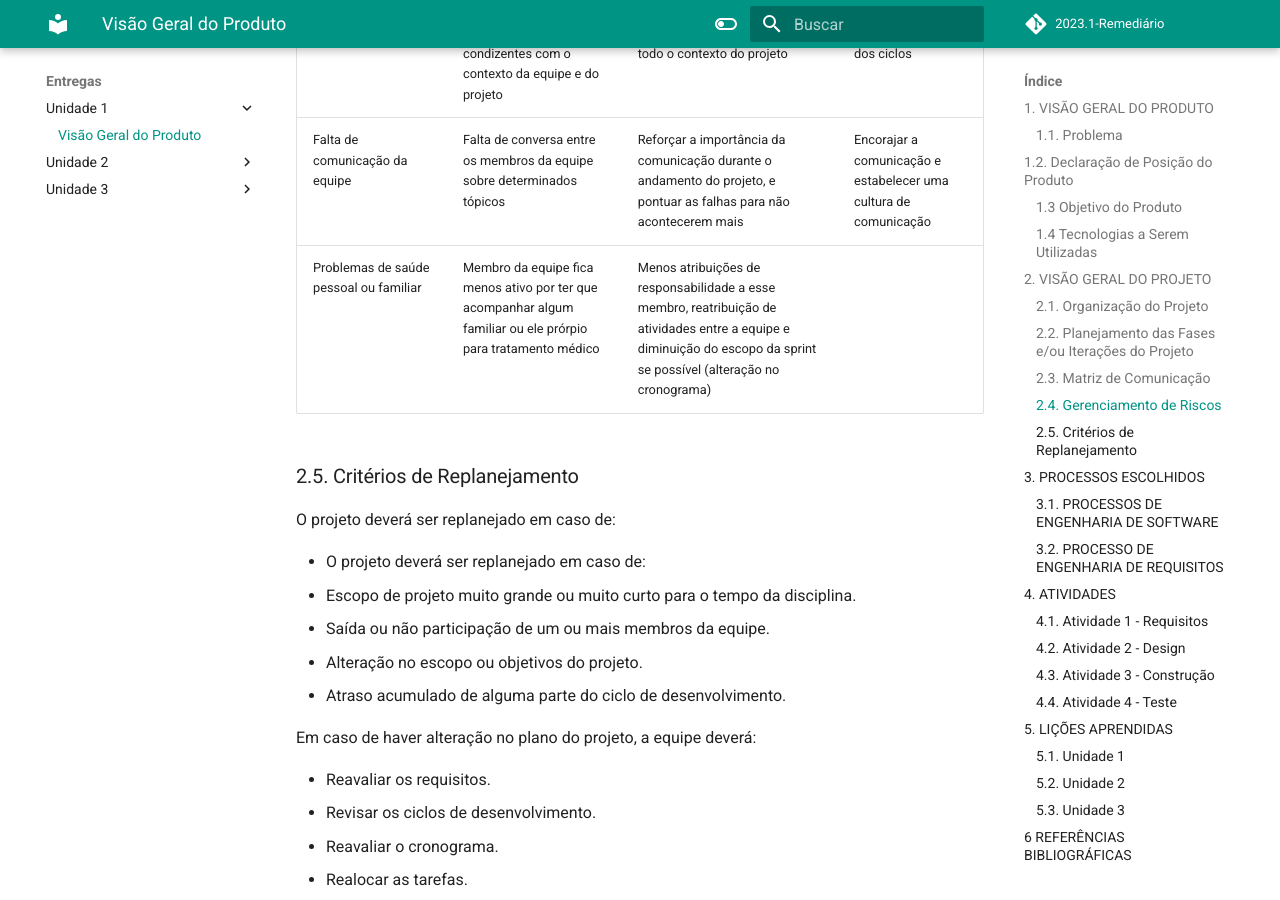
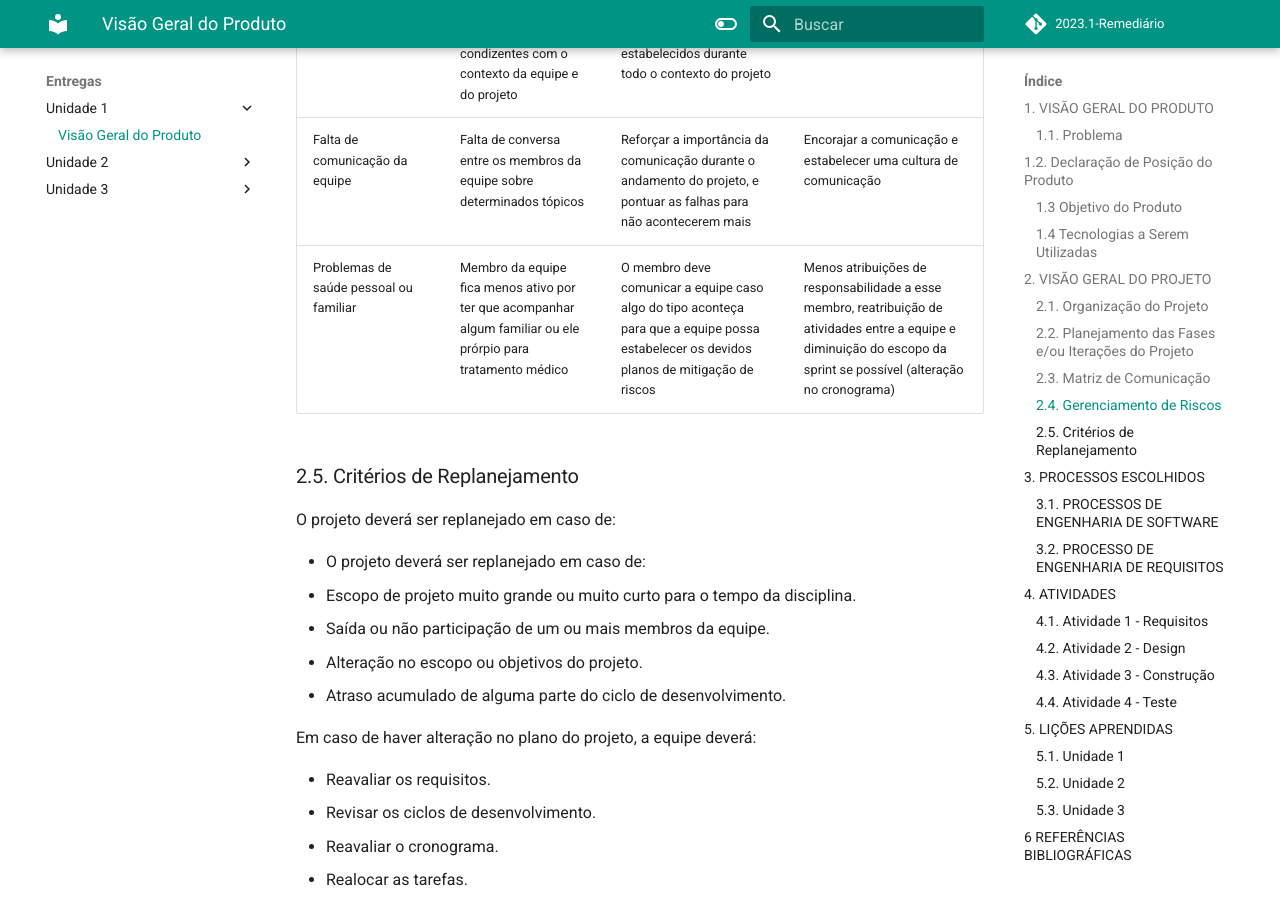
Before and after one commit to mdsreq-fga-unb/2023.1-Remediario, an MkDocs documentation site: the page built from docs/entregas/unidade1/VisaoProdutoProjeto.md, in a window 1280 px wide and 900 px high, scrolled down 4987 px. Built offline with MkDocs 1.6.1 and Material for MkDocs 9.7.7, drawn with Linux system fonts in a browser that asks for light colours; comment, search, counter and statistics services are not loaded.

Commit message:
Correção riscos

```diff
--- a/docs/entregas/unidade1/VisaoProdutoProjeto.md
+++ b/docs/entregas/unidade1/VisaoProdutoProjeto.md
@@ -112,7 +112,7 @@
 | Baixo comprometimento da equipe     | Baixo rendimento dos membros nas entregas ao longo do projeto                             | Manter um alinhamento de todos os membros com as demandas das atividades realizadas    | Reatribuição das atividades entre os demais membros                   |
 | Planejamento ruim                   | Planejamento com definição de datas não condizentes com o contexto da equipe e do projeto | Alinhamento da equipe com os prazos estabelecidos durante todo o contexto do projeto   | Revisão do backlog e do planejamento dos ciclos                       |
 | Falta de comunicação da equipe      | Falta de conversa entre os membros da equipe sobre determinados tópicos                   | Reforçar a importância da comunicação durante o andamento do projeto, e pontuar as falhas para não acontecerem mais | Encorajar a comunicação e estabelecer uma cultura de comunicação |
-| Problemas de saúde pessoal ou familiar | Membro da equipe fica menos ativo por ter que acompanhar algum familiar ou ele prórpio para tratamento médico | Menos atribuições de responsabilidade a esse membro, reatribuição de atividades entre a equipe e diminuição do escopo da sprint se possível (alteração no cronograma) |
+| Problemas de saúde pessoal ou familiar | Membro da equipe fica menos ativo por ter que acompanhar algum familiar ou ele prórpio para tratamento médico | O membro deve comunicar a equipe caso algo do tipo aconteça para que a equipe possa estabelecer os devidos planos de mitigação de riscos |Menos atribuições de responsabilidade a esse membro, reatribuição de atividades entre a equipe e diminuição do escopo da sprint se possível (alteração no cronograma) |
 
 ### 2.5. Critérios de Replanejamento
 
```
